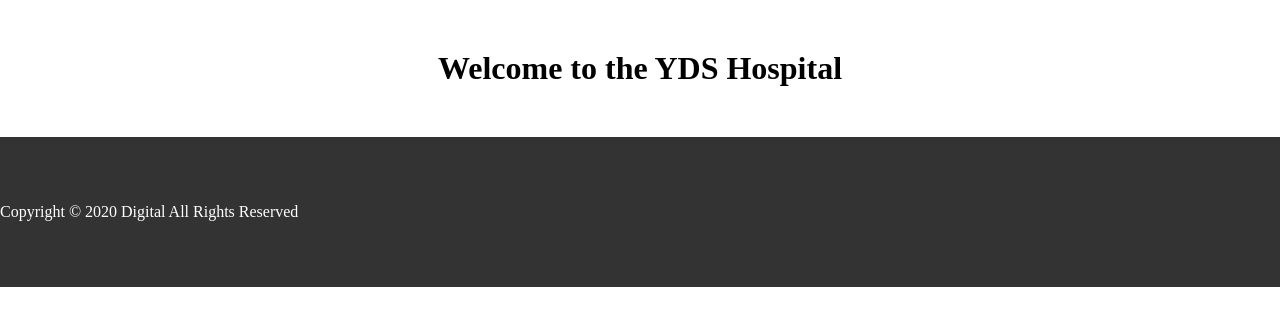
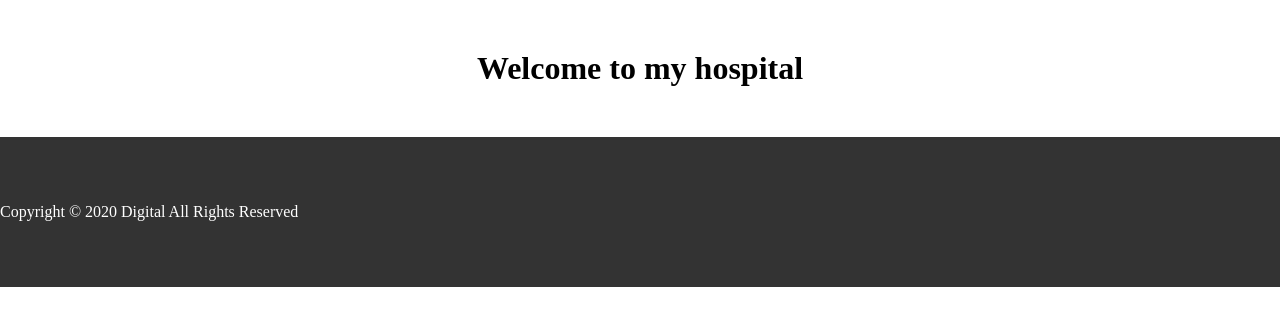
Before and after one commit to dhokabeatz/Hospital-Management-System-with-Django, a Django app: page / in a window 1280 px wide. Shown: the part 50-376 px from the top of the page. Run offline with Django 3.2, Linux system fonts and the light colour scheme.

Commit message:
Showed Joeseph something about page rendering

```diff
--- a/Hospital_Management_System/hospital/templates/home.html
+++ b/Hospital_Management_System/hospital/templates/home.html
@@ -4,7 +4,7 @@
 
 {% block content %}
 
-<h1>Welcome to the YDS Hospital</h1>
+<h1>Welcome to my hospital</h1>
 
 {% endblock content %}
 
```
